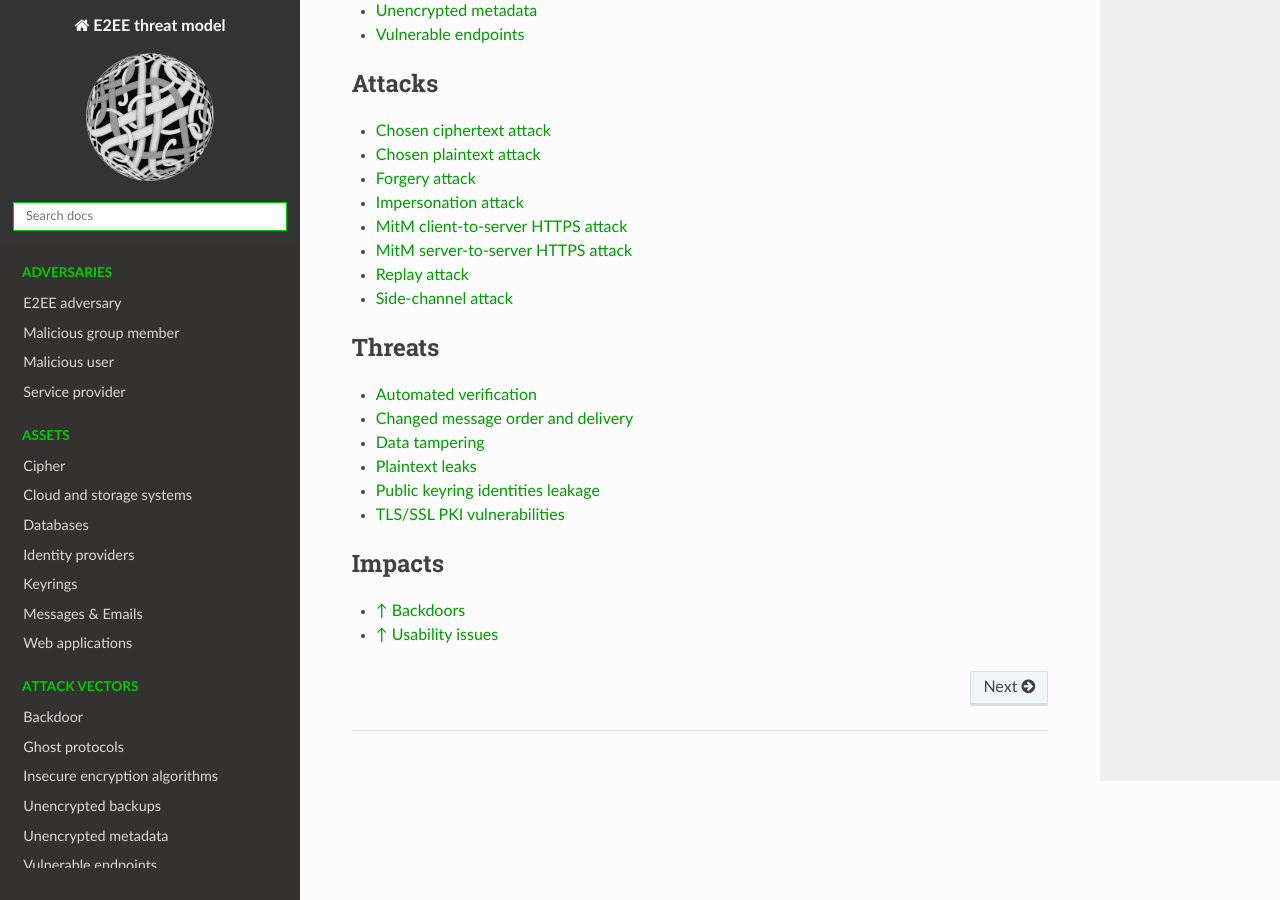
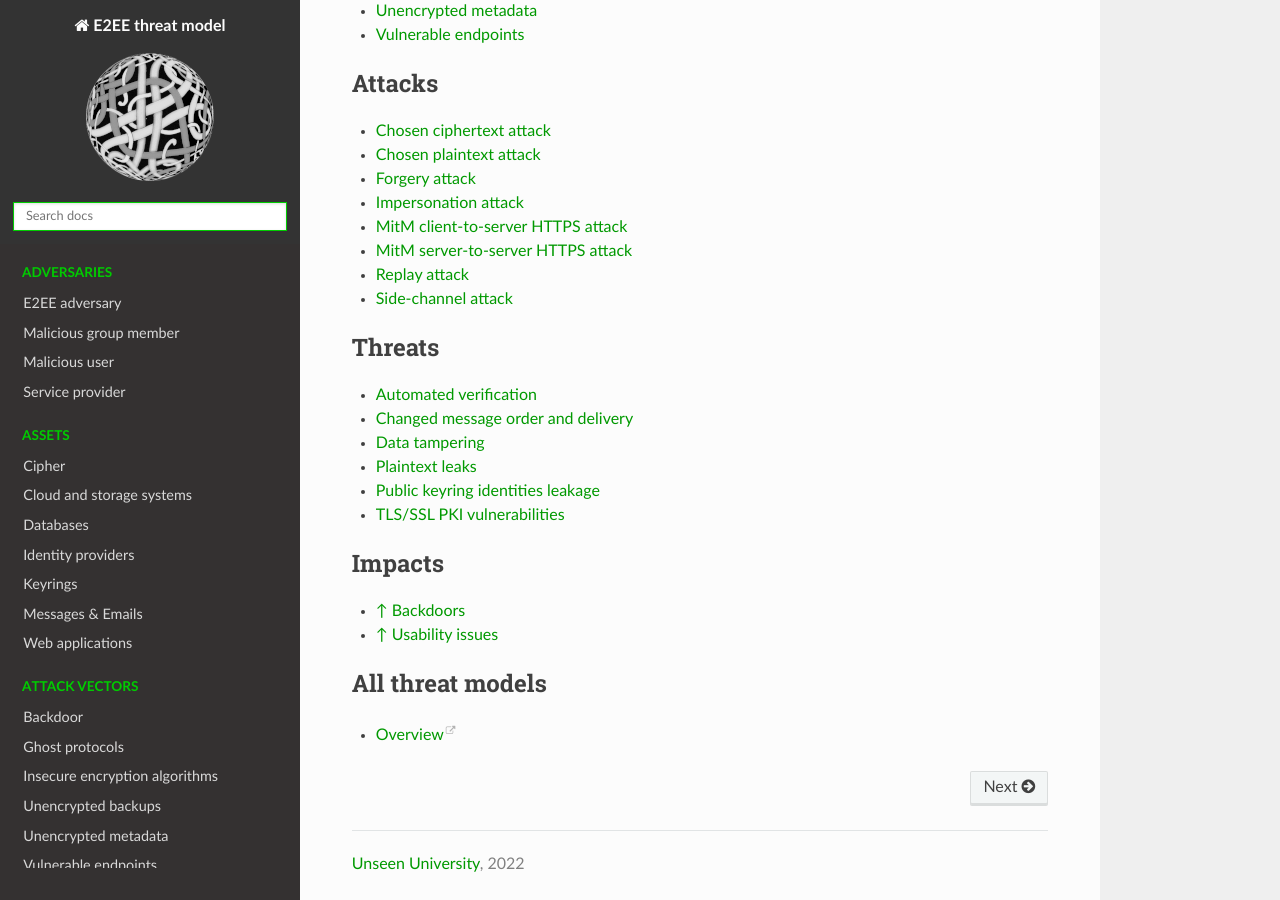
Before and after one commit to tymyrddin/green-e2ee, a Sphinx documentation site: the page built from source/index.rst, in a window 1280 px wide and 900 px high, scrolled down 833 px. Built offline with Sphinx 7.4.7 and the Read the Docs theme 2.0.0, drawn with Linux system fonts in a browser that asks for light colours.

Commit message:
Backlinks

```diff
--- /dev/null
+++ b/source/_templates/footer.html
@@ -0,0 +1,4 @@
+{% extends "!footer.html" %}
+{%- block contentinfo %}
+        <a href="https://unseen-uni.netlify.app/">Unseen University</a>, 2022
+{% endblock %}
--- a/source/index.rst
+++ b/source/index.rst
@@ -57,3 +57,8 @@ Supposedly, end-to-end encryption (E2EE) is a defence against MitM attacks ...
    :caption: Impacts
 
    docs/impacts/*
+
+.. toctree::
+   :caption: All threat models
+
+   Overview <https://tymyrddin.github.io/threat-models/>
```
